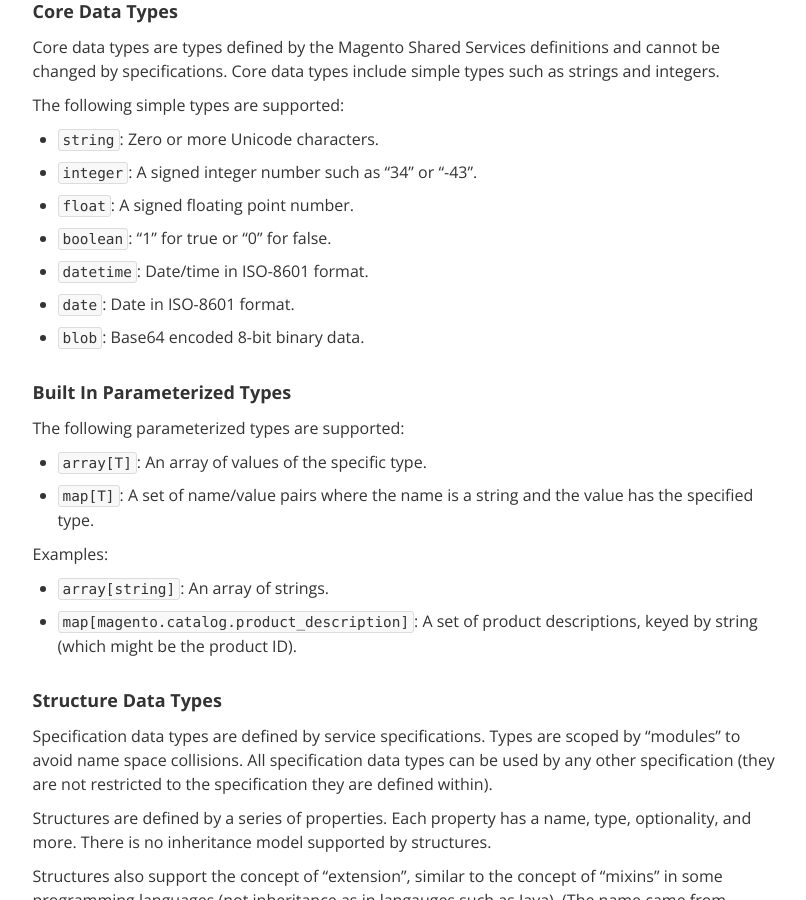
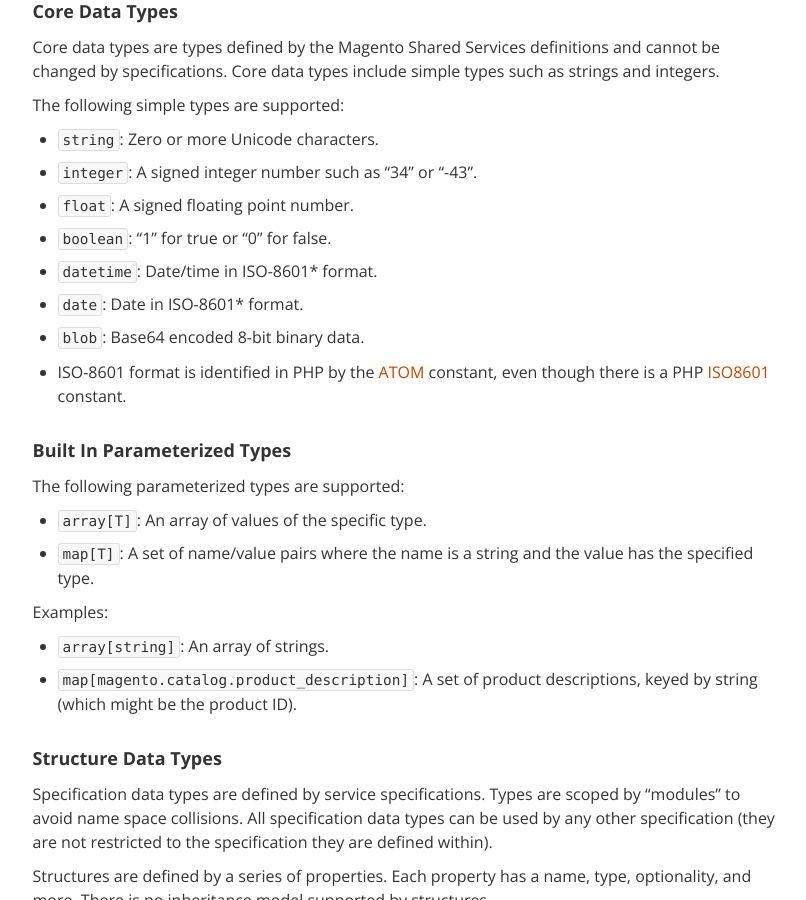
Before and after one commit to jaimelopez/docs, a Jekyll site: the page built from integration/service-specification-language.md, in a window 1280 px wide and 900 px high, scrolled down 1452 px. Shown: the whole window, without its empty margins (349-1155 px from the left). Built offline with Jekyll 4.4.1, drawn with Linux system fonts in a browser that asks for light colours.

Commit message:
Added note regarding the ISO8601 date format

```diff
--- a/integration/service-specification-language.md
+++ b/integration/service-specification-language.md
@@ -50,9 +50,11 @@
 - `integer`: A signed integer number such as “34” or “-43”.
 - `float`: A signed floating point number.
 - `boolean`: "1" for true or "0" for false.
-- `datetime`: Date/time in ISO-8601 format.
-- `date`: Date in ISO-8601 format.
+- `datetime`: Date/time in ISO-8601* format.
+- `date`: Date in ISO-8601* format.
 - `blob`: Base64 encoded 8-bit binary data.
+
+* ISO-8601 format is identified in PHP by the [ATOM](http://php.net/manual/en/class.datetime.php#datetime.constants.atom) constant, even though there is a PHP [ISO8601](http://php.net/manual/en/class.datetime.php#datetime.constants.iso8601) constant.
 
 #### Built In Parameterized Types
 
```
Also changed, not shown: other parts of integration/service-specification-language.md (+1 -1 lines).
